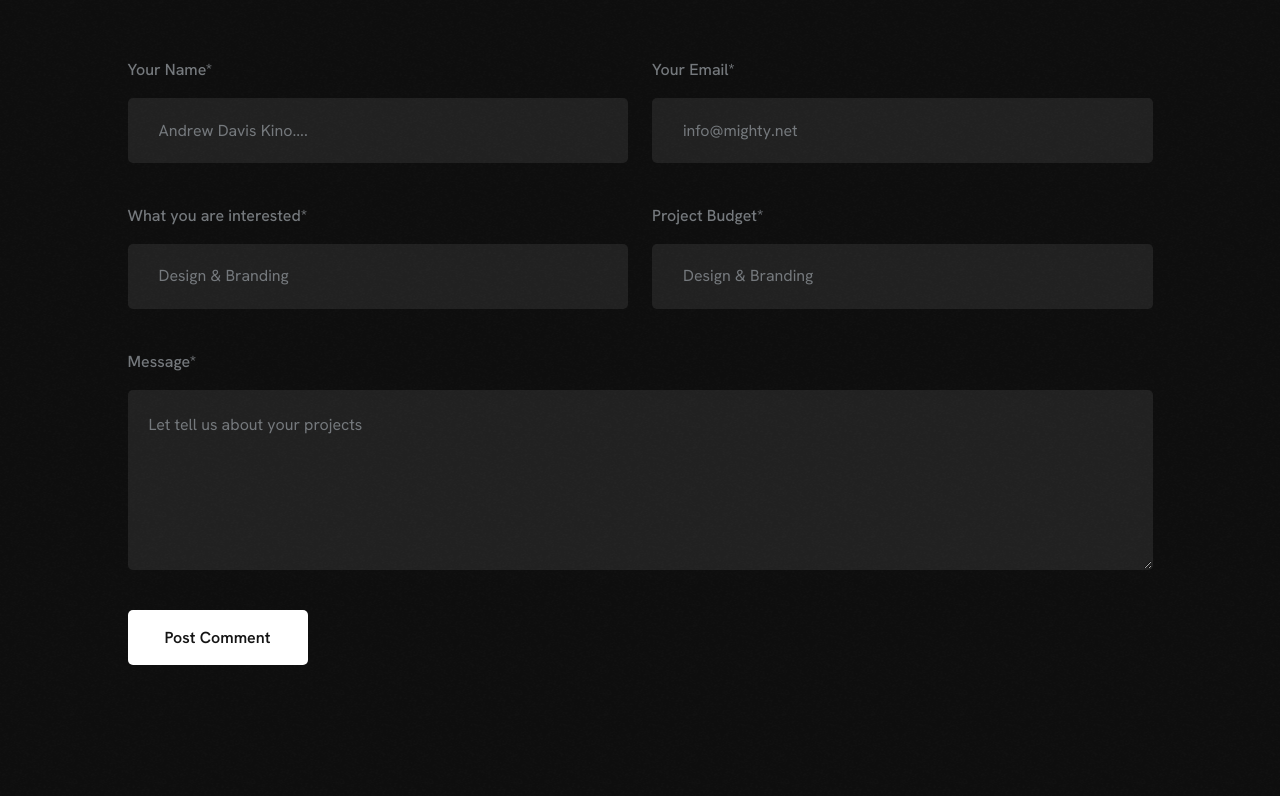
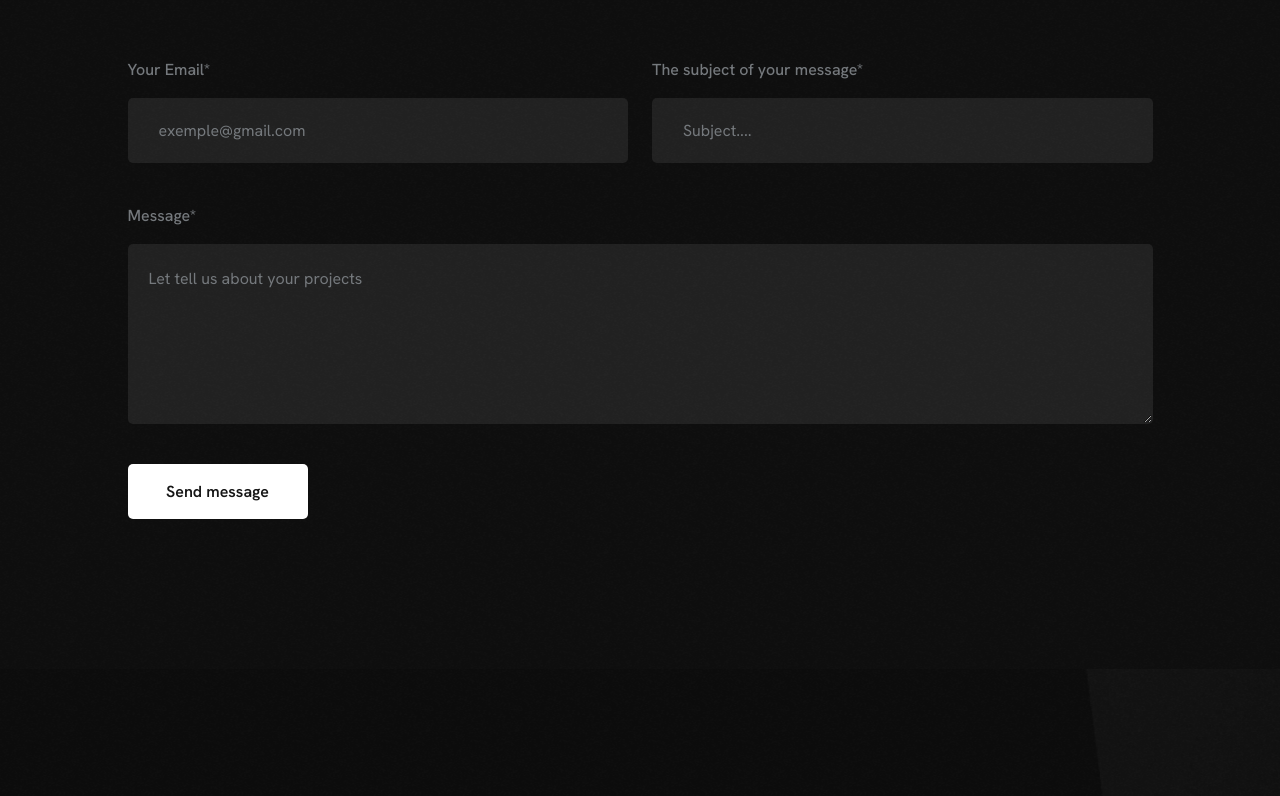
Before and after one commit to Nico-andria/blink, a plain HTML site: page contact.html in a window 1280 px wide. Shown: the part 850-1646 px from the top of the page. Drawn offline with nearby package versions, Linux system fonts and the light colour scheme.

Commit message:
update Rado role

```diff
--- /dev/null
+++ b/assets/js/sendEmail.js
@@ -0,0 +1,14 @@
+function sendMail() {
+  const params = {
+    email: document.querySelector("email").value,
+    subject: document.querySelector("subject").value,
+    message: document.querySelector("message").value,
+  };
+  emailjs
+    .send("service_kx9552o", "template_deagwpn", params)
+    .then(console.log(params), alert("Email Sent!"))
+    .catch((error) => {
+      console.log("Error sending email", error);
+      alert("Failed to send email. Please try again");
+    });
+}
--- a/contact.html
+++ b/contact.html
@@ -16,6 +16,17 @@
     <link rel="stylesheet" href="assets/css/plugins/animate.min.css" />
     <link rel="stylesheet" href="assets/css/vendor/bootstrap.min.css" />
     <link rel="stylesheet" href="assets/css/style.css" />
+    <script
+      type="text/javascript"
+      src="https://cdn.jsdelivr.net/npm/@emailjs/browser@4/dist/email.min.js"
+    ></script>
+    <script type="text/javascript">
+      (function () {
+        emailjs.init({
+          publicKey: "PEIQ1VJs5rIYD8Ynv",
+        });
+      })();
+    </script>
   </head>
 
   <body class="inner-page contact-page">
@@ -326,63 +337,43 @@
                   <span>Get in touch!</span>
                 </h2>
               </div>
-              <form class="appoinment-h2 rts-slide-up-gsap" action="#">
+              <form class="appoinment-h2 rts-slide-up-gsap">
                 <div class="input-line">
-                  <div class="input-half">
-                    <label for="name">Your Name*</label>
-                    <input
-                      id="name"
-                      type="text"
-                      placeholder="Andrew Davis Kino...."
-                      required
-                    />
-                  </div>
                   <div class="input-half">
                     <label for="email">Your Email*</label>
                     <input
                       id="email"
                       type="text"
-                      placeholder="info@mighty.net"
+                      name="email"
+                      placeholder="exemple@gmail.com"
+                      required
+                    />
+                  </div>
+                  <div class="input-half">
+                    <label for="subject">The subject of your message*</label>
+                    <input
+                      id="subject"
+                      type="text"
+                      name="subject"
+                      placeholder="Subject...."
                       required
                     />
                   </div>
                 </div>
-                <div class="input-line mt--40">
-                  <div class="input-half">
-                    <label for="name">What you are interested*</label>
-                    <select
-                      class="form-select"
-                      aria-label="Default select example"
-                    >
-                      <option selected>Design & Branding</option>
-                      <option value="1">One</option>
-                      <option value="2">Two</option>
-                      <option value="3">Three</option>
-                    </select>
-                  </div>
-                  <div class="input-half">
-                    <label for="email">Project Budget*</label>
-                    <select
-                      class="form-select"
-                      aria-label="Default select example"
-                    >
-                      <option selected>Design & Branding</option>
-                      <option value="1">One</option>
-                      <option value="2">Two</option>
-                      <option value="3">Three</option>
-                    </select>
-                  </div>
-                </div>
+
                 <div class="text-area mt--40">
                   <label for="message">Message*</label>
                   <textarea
                     id="message"
+                    name="message"
                     cols="30"
                     rows="10"
                     placeholder="Let tell us about your projects"
                   ></textarea>
                 </div>
-                <button class="submit-pd">Post Comment</button>
+                <button class="submit-pd" onsubmit="sendEmail()">
+                  Send message
+                </button>
               </form>
             </div>
             <!-- appoinment area two end -->
@@ -520,6 +511,8 @@
     </div>
     <!-- pre loader end -->
 
+    <script src="assets/js/sendEmail.js"></script>
+
     <script defer src="assets/js/vendor/jquery.min.js"></script>
     <script defer src="assets/js/plugins/bootstrap.min.js"></script>
     <script defer src="assets/js/plugins/contact.form.js"></script>
```
Also changed, not shown: team.html (+1 -1 lines).
